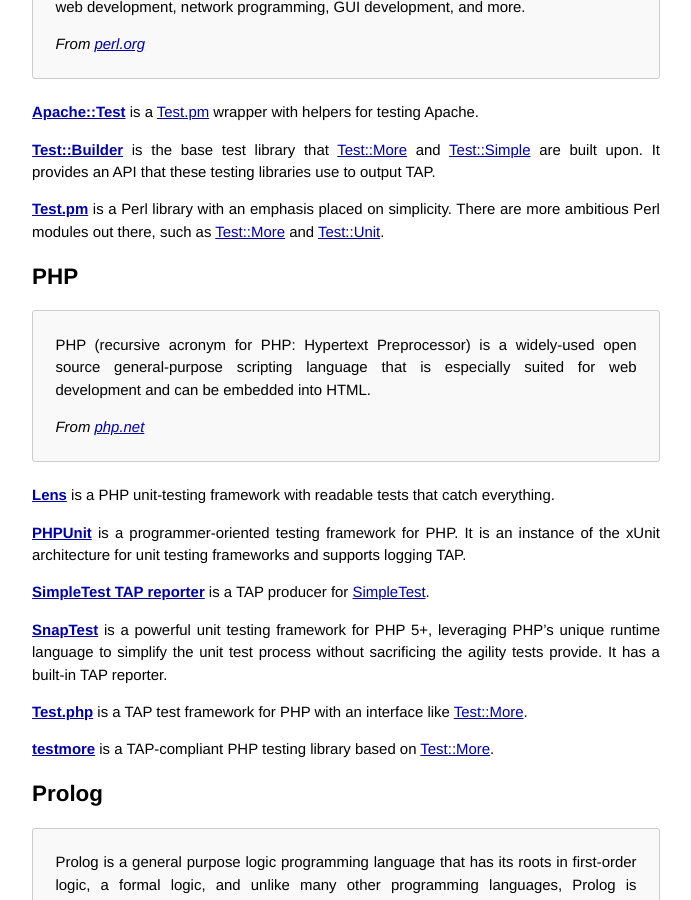
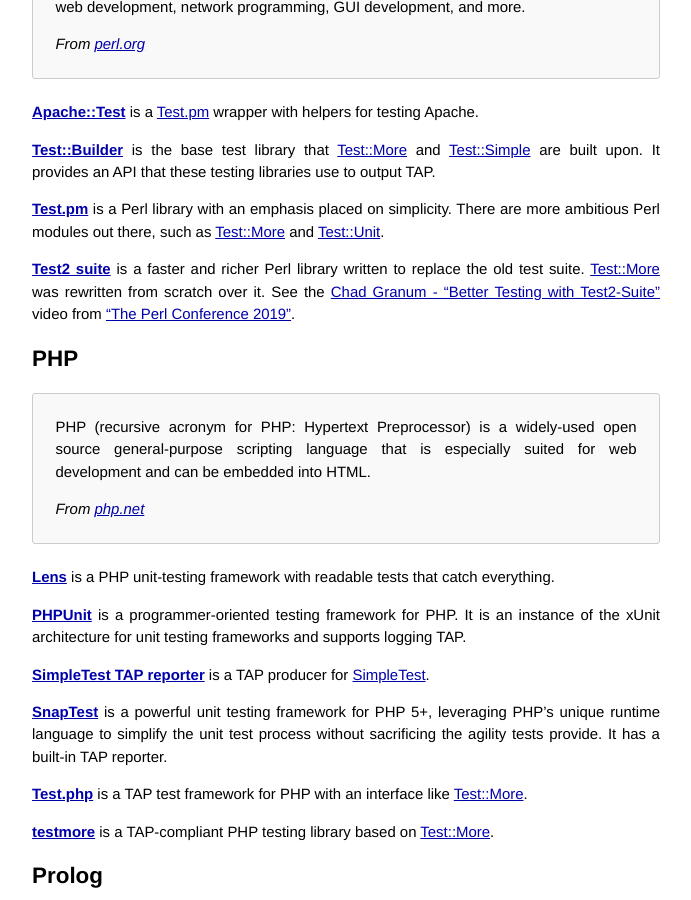
Before and after one commit to TestAnything/testanything.github.io, a Jekyll site: the page built from producers.md, in a window 1280 px wide and 900 px high, scrolled down 7581 px. Shown: the whole window, without its empty margins (294-985 px from the left). Built offline with Jekyll 4.4.1, drawn with Linux system fonts in a browser that asks for light colours.

Commit message:
add Test2 suite link

```diff
--- a/producers.md
+++ b/producers.md
@@ -407,6 +407,15 @@
 [Test::More](http://perldoc.perl.org/Test/More.html) and
 [Test::Unit](http://search.cpan.org/perldoc?Test%3A%3AUnit).
 
+**[Test2 suite](https://metacpan.org/release/Test2-Suite)** is a faster and
+richer Perl library written to replace the old test suite.
+[Test::More](http://perldoc.perl.org/Test/More.html) was rewritten from scratch
+over it. See the [Chad Granum - "Better Testing with Test2-Suite"](https://www.youtube.com/watch?v=JsZw8P_PCUg) video from ["The Perl Conference 2019"](https://perlconference.us/tpc-2019-pit/).
+
+
+
+
+
 ## <a id="php"></a> [PHP](#php)
 
 > PHP (recursive acronym for PHP: Hypertext Preprocessor) is a widely-used
```
